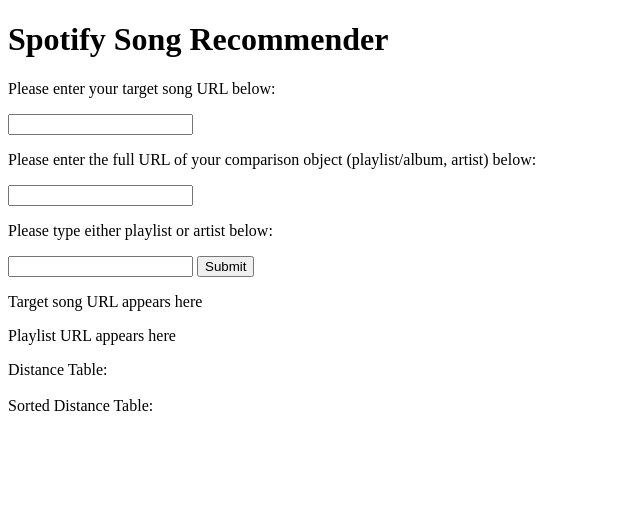
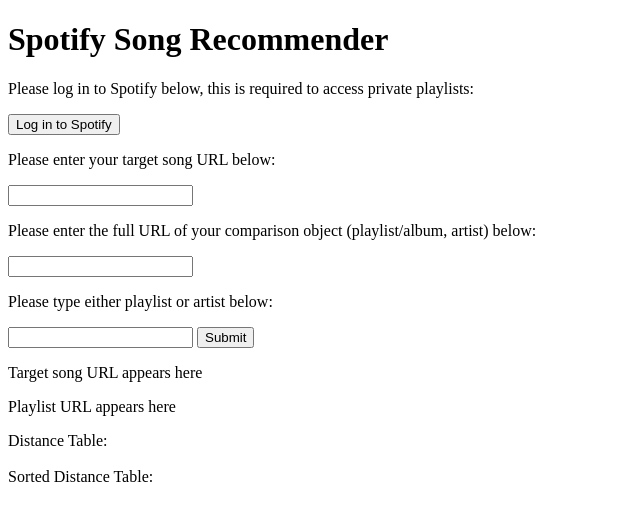
Before and after one commit to LilyFlowerTea/Spotify-Song-Screener, a Python web app: template templates/index.html in a window 1280 px wide. Shown: the top 521 px of the page, without its empty margins (0-640 px from the left). Run offline with Jinja, Linux system fonts and the light colour scheme; the template is opened without the code that fills it, so the values that code supplies are empty.

Commit message:
Webpage integration for access token retrieval almost complete

```diff
--- a/static/script.js
+++ b/static/script.js
@@ -2,6 +2,7 @@
 console.log("Hello from JavaScript!");
 
 // monitor buttons for clicks
+const spotify_login_button = document.getElementById("spotify_redirect");
 const submit_button = document.getElementById("data_submission");
 
 function jsonToTable(data, elementId) {
@@ -47,9 +48,15 @@
     to_be_tabled.appendChild(table)
 }
 
+// Spotify login
+spotify_login_button.addEventListener("click", async function(){
+    console.log("Spotify login activated")
+    window.location.href = "/login"
+});
+
 // main event
 submit_button.addEventListener("click", async function() {
-    // Wait times can be long, so I write this to console to confirm it's active
+    // Wait times can be long, so I output this to console to confirm it's active
     console.log("URLs submitted")
     // pull the str entered into the submission field
     const target_song_url = document.getElementById("target_song_url").value
--- a/templates/index.html
+++ b/templates/index.html
@@ -6,6 +6,11 @@
 
 <body>
     <h1>Spotify Song Recommender</h1>
+<!--    create authentication button -->
+    <form action = "/login" method = "get">
+        <p>Please log in to Spotify below, this is required to access private playlists:</p>
+        <button id = "spotify_redirect" type = "button">Log in to Spotify</button>
+    </form>
 <!--    create submission field -->
     <form action = "/data_request" method = "post">
         <p>Please enter your target song URL below:</p>
```
Also changed, not shown: api/index.py (+5 -2 lines).
